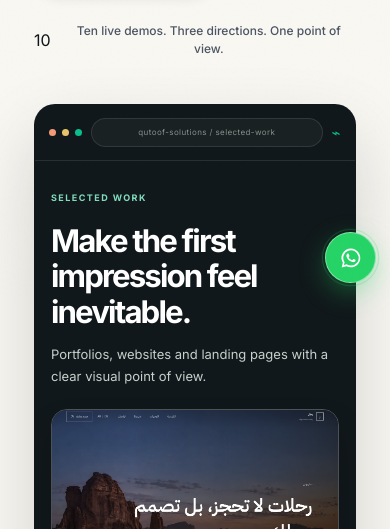
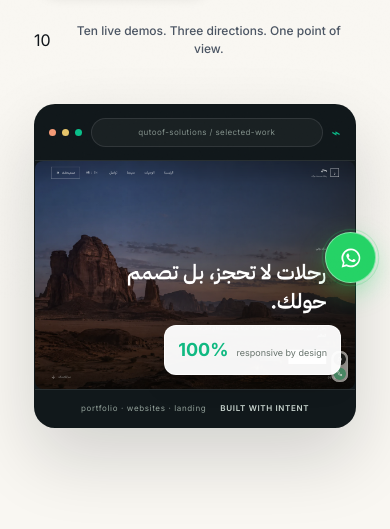
Before and after one commit to qutoof-solutions/qutoof-solutions, a website built with Vite: page index.html in a window 390 px wide. Shown: the part 546-1075 px from the top of the page. Built offline with nearby package versions, Linux system fonts and the light colour scheme; some packages are replaced by stand-ins of ours.

Commit message:
fix: make hero browser preview fully photographic

```diff
--- a/css/main.css
+++ b/css/main.css
@@ -108,14 +108,10 @@ svg { display: block; }
 .hero-window-dots i:first-child { background: #f49a76; }.hero-window-dots i:nth-child(2) { background: #e6c46a; }.hero-window-dots i:last-child { background: var(--green); }
 .hero-window-url { flex: 1; padding: 7px 12px; border: 1px solid rgba(255,255,255,.1); border-radius: 999px; color: #83918b; background: rgba(255,255,255,.04); }
 .hero-window-lock { color: var(--green); font-size: 15px; }
-.hero-window-body { display: flex; flex: 1 1 auto; align-items: center; gap: 28px; padding: 36px 34px; }
-.hero-window-copy { flex: 1 1 48%; min-width: 0; }
-.hero-window-copy small { color: #80dcbc; font-size: 9px; font-weight: 700; letter-spacing: .16em; }
-.hero-window-copy h2 { margin: 16px 0 14px; color: #fff; font-size: clamp(30px, 3.3vw, 47px); line-height: 1.04; letter-spacing: -.06em; }
-.hero-window-copy p { max-width: 235px; margin: 0; color: #c7d0cb; font-size: 13px; line-height: 1.65; }
-.hero-preview { position: relative; display: flex; flex: 1 1 52%; align-items: center; min-width: 0; }
-.hero-preview-image { display: block; width: 100%; height: 255px; border: 1px solid rgba(255,255,255,.25); border-radius: 16px; object-fit: cover; object-position: center 20%; box-shadow: 0 18px 30px rgba(0,0,0,.24); }
-.hero-preview-stat { position: absolute; right: 12px; bottom: 12px; display: flex; align-items: baseline; gap: 8px; padding: 10px 13px; border: 1px solid rgba(255,255,255,.8); border-radius: 12px; color: var(--ink); background: #fff; box-shadow: 0 10px 25px rgba(0,0,0,.15); }
+.hero-window-body { display: block; flex: 1 1 auto; padding: 0; }
+.hero-preview { position: relative; width: 100%; }
+.hero-preview-image { display: block; width: 100%; height: auto; border-radius: 8px; object-fit: cover; }
+.hero-preview-stat { position: absolute; right: 14px; bottom: 14px; display: flex; align-items: baseline; gap: 8px; padding: 10px 13px; border: 1px solid rgba(255,255,255,.8); border-radius: 12px; color: var(--ink); background: rgba(255,255,255,.96); box-shadow: 0 10px 25px rgba(0,0,0,.15); }
 .hero-preview-stat strong { color: var(--green-deep); font-size: 20px; }.hero-preview-stat small { color: #68746d; font-size: 9px; }
 .hero-window-footer { display: flex; justify-content: space-between; gap: 14px; padding: 15px 22px; border-top: 1px solid rgba(255,255,255,.1); color: #93a19a; font-size: 9px; letter-spacing: .08em; }
 .hero-window-footer strong { color: #c9d5cf; font-weight: 600; }
@@ -226,7 +222,7 @@ svg { display: block; }
 [dir="rtl"] .hero-actions, [dir="rtl"] .hero-proof, [dir="rtl"] .portfolio-footer, [dir="rtl"] .project-meta { direction: rtl; }
 [dir="rtl"] .hero-visual { direction: ltr; }
 [dir="rtl"] .hero-window, [dir="rtl"] .hero-window-bar, [dir="rtl"] .hero-window-body, [dir="rtl"] .hero-window-footer { direction: rtl; }
-[dir="rtl"] .hero-window-copy { text-align: right; }
+[dir="rtl"] .hero-preview-stat { right: auto; left: 14px; }
 [dir="rtl"] .hero-bottom-line { direction: rtl; }
 [dir="rtl"] .q-green-line { flex-direction: row-reverse; }
 [dir="rtl"] .process-grid::before { background: linear-gradient(270deg, rgba(10,191,138,.8), rgba(10,191,138,.12)); }
@@ -379,7 +375,6 @@ svg { display: block; }
   .hero-grid { display: flex; gap: 44px; }
   .hero-visual { flex-basis: 500px; }
   .hero-window-body { gap: 20px; padding: 28px 25px; }
-  .hero-window-copy h2 { font-size: clamp(28px, 4vw, 40px); }
 }
 @media (max-width: 780px) {
   .hero-section { padding: 54px 1rem 25px; }
@@ -389,14 +384,9 @@ svg { display: block; }
   .hero-status, .hero-actions, .hero-proof { justify-content: center; }
   .hero-description { margin-inline: auto; }
   .hero-window { min-height: 0; }
-  .hero-window-body { flex-direction: column; align-items: stretch; gap: 22px; padding: 26px 20px; }
-  .hero-window-copy { text-align: start; }
-  .hero-window-copy h2 { max-width: 100%; font-size: clamp(27px, 8vw, 38px); line-height: 1.14; }
-  .hero-window-copy p { max-width: 100%; }
+  .hero-window-body { padding: 0; }
   .hero-preview { width: 100%; }
-  .hero-preview-image { height: 220px; }
   .hero-window-footer { flex-wrap: wrap; justify-content: center; text-align: center; }
-  [dir="rtl"] .hero-window-copy { text-align: right; }
 }
 @media (max-width: 520px) {
   .hero-section { padding-inline: 1rem; }
@@ -409,9 +399,7 @@ svg { display: block; }
   .hero-window { border-radius: 21px; }
   .hero-window-bar { gap: 9px; padding: 13px 14px; font-size: 8px; }
   .hero-window-url { overflow: hidden; text-overflow: ellipsis; white-space: nowrap; }
-  .hero-window-body { padding: 22px 16px; }
-  .hero-window-copy h2 { font-size: clamp(25px, 8vw, 32px); }
-  .hero-preview-image { height: 185px; }
+  .hero-window-body { padding: 0; }
   .hero-preview-stat strong { font-size: 18px; }
   .hero-window-footer { padding: 12px 15px; font-size: 8px; }
 }
@@ -419,8 +407,7 @@ svg { display: block; }
 /* Arabic typography contract: readable connected glyphs at mobile widths. */
 @media (max-width: 768px) {
   [dir="rtl"] .q-hero-title { font-size: 30px; line-height: 1.4; letter-spacing: 0 !important; }
-  [dir="rtl"] .hero-window-copy h2 { font-size: 28px; line-height: 1.4; letter-spacing: 0 !important; }
-  [dir="rtl"] .hero-description, [dir="rtl"] .hero-window-copy p { font-size: 15px; line-height: 1.8; }
+  [dir="rtl"] .hero-description { font-size: 15px; line-height: 1.8; }
 }
 
 @media (max-width: 768px) {
--- a/index.html
+++ b/index.html
@@ -64,8 +64,7 @@
             <div class="hero-window">
               <div class="hero-window-bar"><span class="hero-window-dots" aria-hidden="true"><i></i><i></i><i></i></span><span class="hero-window-url">qutoof-solutions / selected-work</span><span class="hero-window-lock" aria-hidden="true">⌁</span></div>
               <div class="hero-window-body">
-                <div class="hero-window-copy"><small data-i18n="hero.browserKicker">SELECTED WORK</small><h2 data-i18n="hero.browserTitle">Make the first impression feel inevitable.</h2><p data-i18n="hero.browserBody">Portfolios, websites and landing pages with a clear visual point of view.</p></div>
-                <div class="hero-preview"><img class="hero-preview-image" src="/assets/images/portfolio/rihal-portfolio.png" alt="" width="1120" height="800" /><div class="hero-preview-stat"><strong>100%</strong><small data-i18n="hero.previewStat">responsive by design</small></div></div>
+                <div class="hero-preview"><img class="hero-preview-image" src="/assets/images/portfolio/rihal-portfolio.png" alt="Rihal Portfolio website preview" width="1120" height="800" /><div class="hero-preview-stat"><strong>100%</strong><small data-i18n="hero.previewStat">responsive by design</small></div></div>
               </div>
               <div class="hero-window-footer"><span data-i18n="hero.breakdown">portfolio · websites · landing</span><strong data-i18n="hero.signature">BUILT WITH INTENT</strong></div>
             </div>
--- a/js/lang.js
+++ b/js/lang.js
@@ -16,11 +16,8 @@ export const copy = {
       subtitle: "A portfolio of thoughtful digital experiences",
       description: "A living portfolio of websites, portfolios and landing pages—made to give ideas a sharp digital presence.",
       viewWork: "Explore the work", contact: "Contact Us", proof: "Ten live demos. Three directions. One point of view.",
-      metric: "live demo projects", caption: "A real look at the work.", scroll: "SCROLL TO EXPLORE",
-      note: "BUILT TO BE REMEMBERED", previewAlt: "Qutoof portfolio visual",
-      previewLinkAria: "Open the Qutoof portfolio visual",
-      previewLabel: "PORTFOLIO DEMO", previewTitle: "Youssef El-Sayed Portfolio", previewCta: "Open live site ↗",
-      boardLabel: "QUTOOF / SELECTED WORK", browserKicker: "SELECTED WORK", browserTitle: "Make the first impression feel inevitable.", browserBody: "Portfolios, websites and landing pages with a clear visual point of view.", previewStat: "responsive by design", breakdown: "portfolio · websites · landing", signature: "BUILT WITH INTENT"
+      scroll: "SCROLL TO EXPLORE", note: "BUILT TO BE REMEMBERED",
+      previewStat: "responsive by design", breakdown: "portfolio · websites · landing", signature: "BUILT WITH INTENT"
     },
     services: {
       kicker: "THE WORK", title: "Different formats.<br /><span>One considered standard.</span>",
@@ -89,11 +86,8 @@ export const copy = {
       subtitle: "بورتفوليو من التجارب الرقمية المدروسة",
       description: "بورتفوليو حي يضم مواقع وبورتفوليوهات وصفحات هبوط تمنح كل فكرة حضورًا رقميًا واضحًا ومميزًا.",
       viewWork: "استكشف الأعمال", contact: "تواصل معنا", proof: "10 نماذج مباشرة. ثلاثة اتجاهات. ورؤية واحدة.",
-      metric: "مشاريع تجريبية مباشرة", caption: "لقطة حقيقية من الأعمال.", scroll: "مرّر لاكتشاف المزيد",
-      note: "مصمم ليبقى في الذاكرة", previewAlt: "التكوين البصري لبورتفوليو قطوف",
-      previewLinkAria: "افتح التكوين البصري لبورتفوليو قطوف",
-      previewLabel: "بورتفوليو تجريبي", previewTitle: "Youssef El-Sayed Portfolio", previewCta: "افتح الموقع ↗",
-      boardLabel: "QUTOOF / SELECTED WORK", browserKicker: "أعمال مختارة", browserTitle: "اجعل الانطباع الأول حتميًا.", browserBody: "بورتفوليوهات ومواقع وصفحات هبوط برؤية بصرية واضحة.", previewStat: "متجاوب من الأساس", breakdown: "بورتفوليو · مواقع · صفحات هبوط", signature: "مصمم بقصد"
+      scroll: "مرّر لاكتشاف المزيد", note: "مصمم ليبقى في الذاكرة",
+      previewStat: "متجاوب من الأساس", breakdown: "بورتفوليو · مواقع · صفحات هبوط", signature: "مصمم بقصد"
     },
     services: {
       kicker: "الأعمال", title: "أشكال مختلفة.<br /><span>ومعيار واحد.</span>",
```
